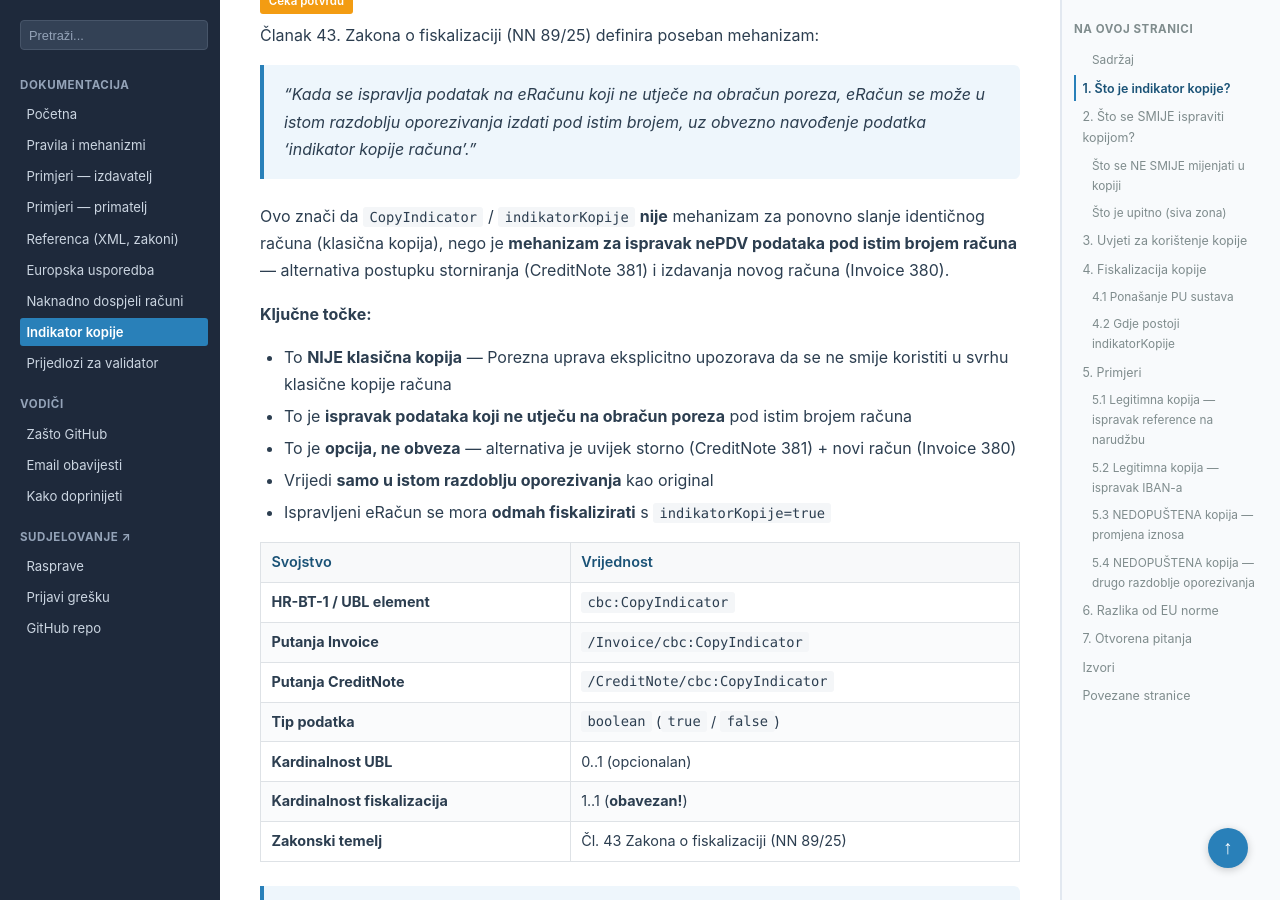
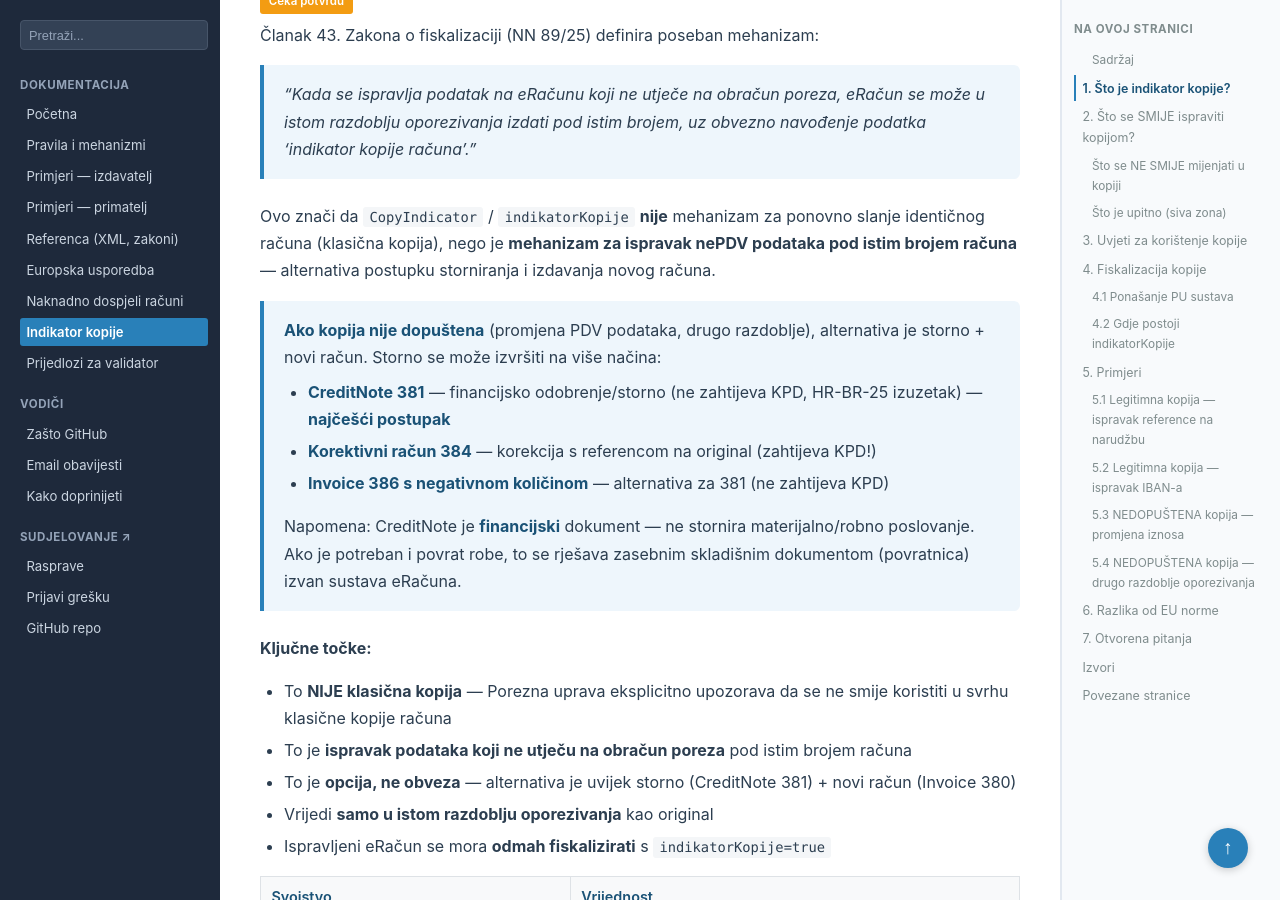
Before and after one commit to dageci/eracun-fiskalizacija-datumi, a Jekyll site: the page built from docs/indikator-kopije.md, in a window 1280 px wide and 900 px high, scrolled down 1525 px. Built offline with Jekyll 4.4.1, drawn with Linux system fonts in a browser that asks for light colours; some of the changed text lies outside the part shown.

Commit message:
indikator kopije: tri opcije za storno (381/384/386neg) + napomena da CreditNote ne stornira materijalno robno (zasebna povratnica)

```diff
--- a/docs/indikator-kopije.md
+++ b/docs/indikator-kopije.md
@@ -29,7 +29,14 @@ Sve što je ovdje napisano proizlazi iz autorove analize specifikacija, zakona i
 
 > *"Kada se ispravlja podatak na eRačunu koji ne utječe na obračun poreza, eRačun se može u istom razdoblju oporezivanja izdati pod istim brojem, uz obvezno navođenje podatka 'indikator kopije računa'."*
 
-Ovo znači da `CopyIndicator` / `indikatorKopije` **nije** mehanizam za ponovno slanje identičnog računa (klasična kopija), nego je **mehanizam za ispravak nePDV podataka pod istim brojem računa** — alternativa postupku storniranja (CreditNote 381) i izdavanja novog računa (Invoice 380).
+Ovo znači da `CopyIndicator` / `indikatorKopije` **nije** mehanizam za ponovno slanje identičnog računa (klasična kopija), nego je **mehanizam za ispravak nePDV podataka pod istim brojem računa** — alternativa postupku storniranja i izdavanja novog računa.
+
+> **Ako kopija nije dopuštena** (promjena PDV podataka, drugo razdoblje), alternativa je storno + novi račun. Storno se može izvršiti na više načina:
+> - **CreditNote 381** — financijsko odobrenje/storno (ne zahtijeva KPD, HR-BR-25 izuzetak) — **najčešći postupak**
+> - **Korektivni račun 384** — korekcija s referencom na original (zahtijeva KPD!)
+> - **Invoice 386 s negativnom količinom** — alternativa za 381 (ne zahtijeva KPD)
+>
+> Napomena: CreditNote je **financijski** dokument — ne stornira materijalno/robno poslovanje. Ako je potreban i povrat robe, to se rješava zasebnim skladišnim dokumentom (povratnica) izvan sustava eRačuna.
 
 **Ključne točke:**
 
```
